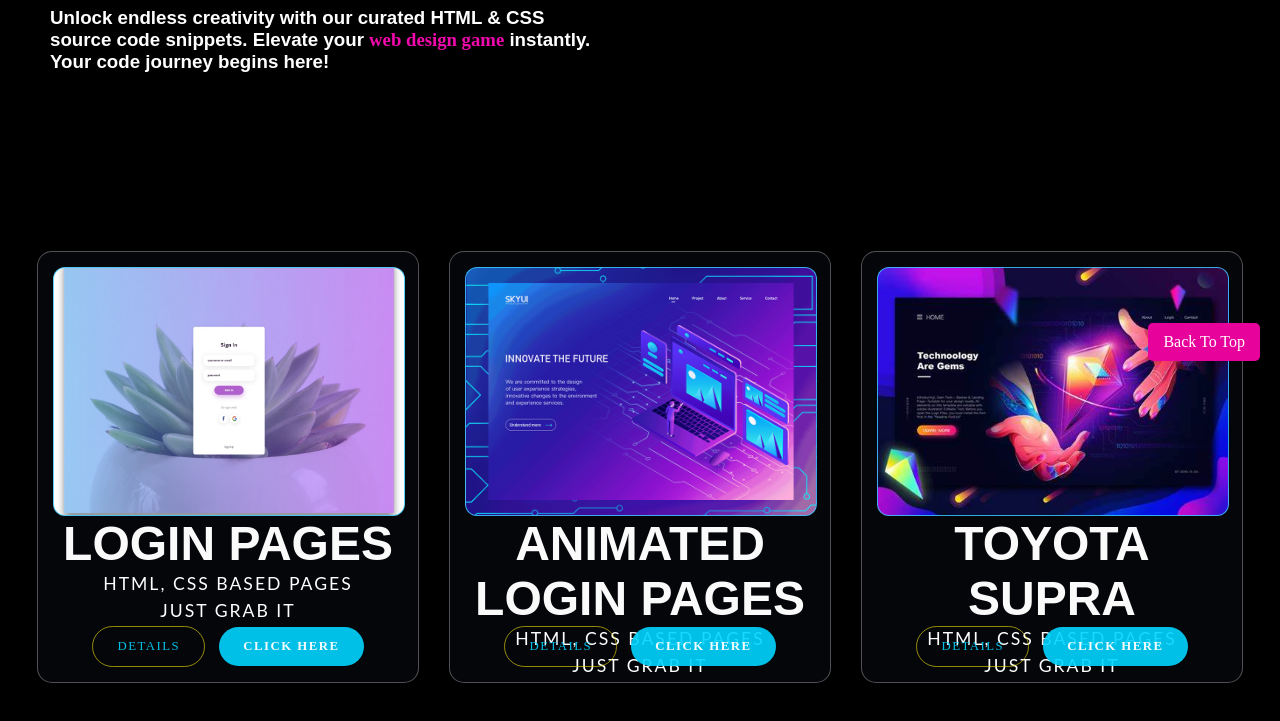
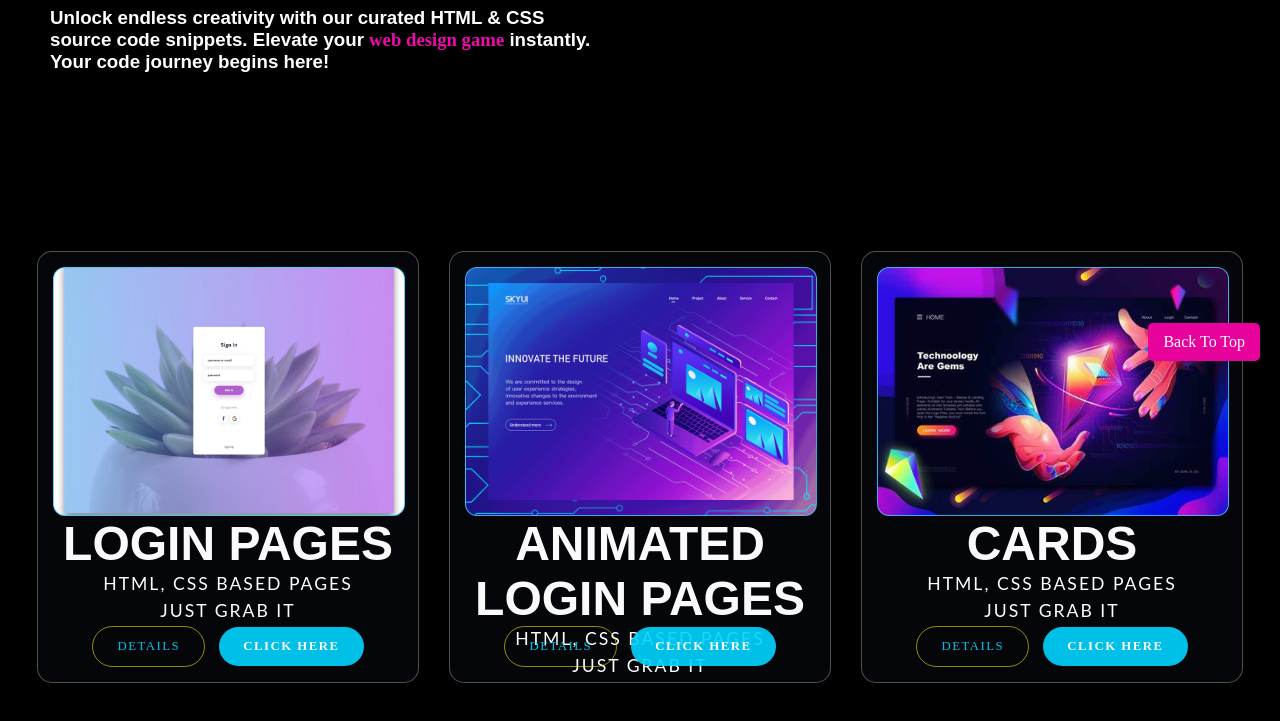
Before and after one commit to Akasquare/CodeX, a plain HTML site: page index.html in a window 1280 px wide. Shown: the part 419-1140 px from the top of the page. Drawn offline with nearby package versions, Linux system fonts and the light colour scheme.

```diff
--- a/index.html
+++ b/index.html
@@ -87,7 +87,7 @@
               <div class="container_str">
                 <div class="wrapper">
                   <div class="banner-image"> </div>
-                  <h1> Toyota Supra</h1>
+                  <h1>CARDS</h1>
                   <p>HTML, CSS BASED PAGES <br/>
                     JUST GRAB IT</p>
                  </div>
--- a/style.css
+++ b/style.css
@@ -144,6 +144,7 @@
     height: 50%;
 
   }
+
 }
 /* @media (max-width: 660px){
   .icon{
```
